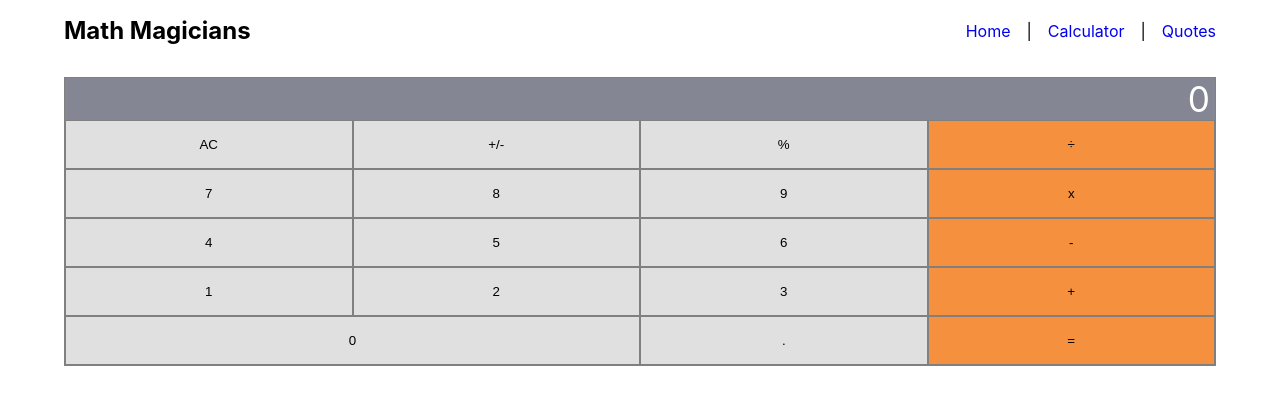
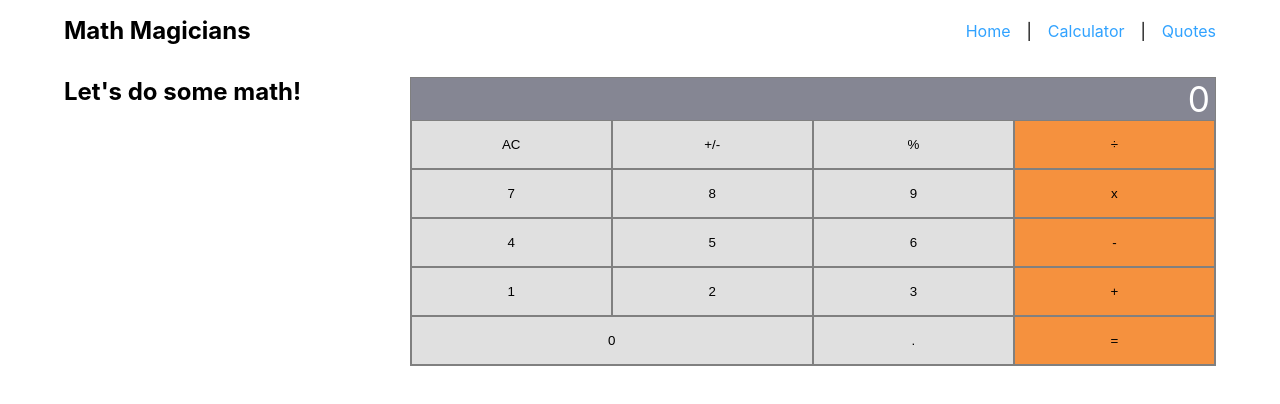
Before and after one commit to wwwdrt/math-magicians, a React (Create React App) app: page /calculator in a window 1280 px wide. Shown: the top 404 px of the page. Built offline with nearby package versions, Linux system fonts and the light colour scheme.

Commit message:
CR Changes

```diff
--- a/src/App.css
+++ b/src/App.css
@@ -15,7 +15,7 @@
 }
 
 #calculator {
-  width: 90%;
+  width: 70%;
   border: 1px solid gray;
 }
 
@@ -73,14 +73,34 @@
   justify-content: space-between;
   align-items: center;
   width: 90%;
-  padding-top: 1rem;
+  margin-top: 1rem;
 }
 
 #menu {
   display: flex;
+  align-items: center;
   gap: 1rem;
+}
+
+#menu li a {
+  color: #30A2FF;
+}
+
+#menu li:first-child:hover,
+#menu li:nth-child(3):hover,
+#menu li:last-child:hover {
+  padding: 0 1rem 0 1rem;
+  background: #27374D;
+  border-radius: 4px;
+  font-weight: 700;
 }
 
 #home {
   width: 90%;
 }
+
+#calculator-container {
+  display: flex;
+  justify-content: space-between;
+  width: 90%;
+}
--- a/src/Components/Calculator.js
+++ b/src/Components/Calculator.js
@@ -14,6 +14,9 @@ const Calculator = () => {
   };
 
   return (
+    <div id="calculator-container">
+      <h2>Let&apos;s do some math!</h2>
+
       <div id="calculator">
         <div id="keypad">
           <div id="display">{calculatorObj.next || calculatorObj.total || '0'}</div>
@@ -48,6 +51,7 @@ const Calculator = () => {
           </div>
         </div>
       </div>
+    </div>
   );
 };
 
```
Lines whose indentation alone changed are shown as unchanged.
